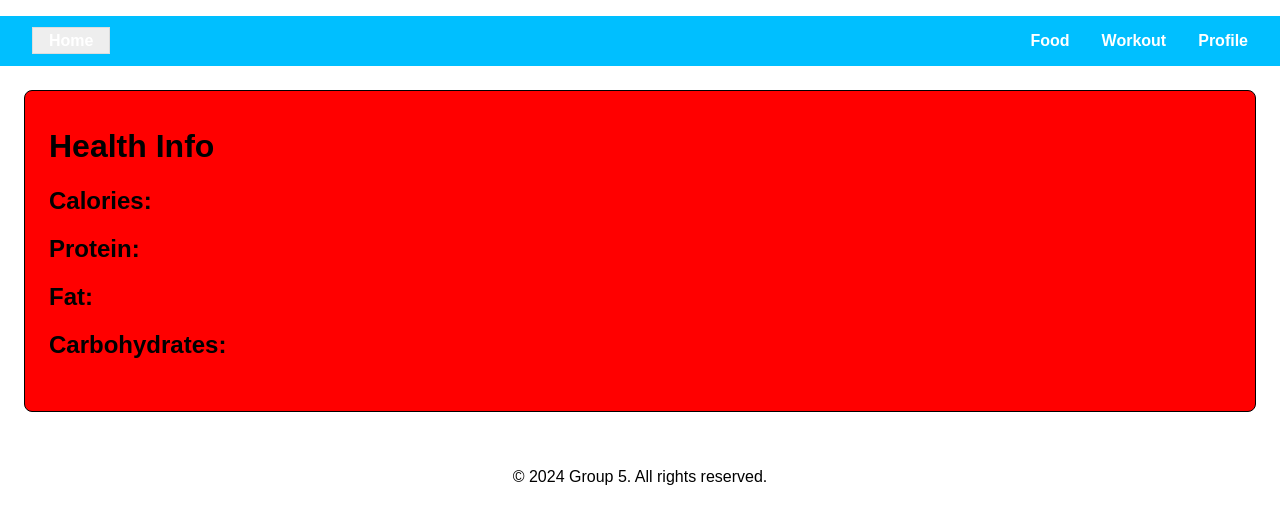
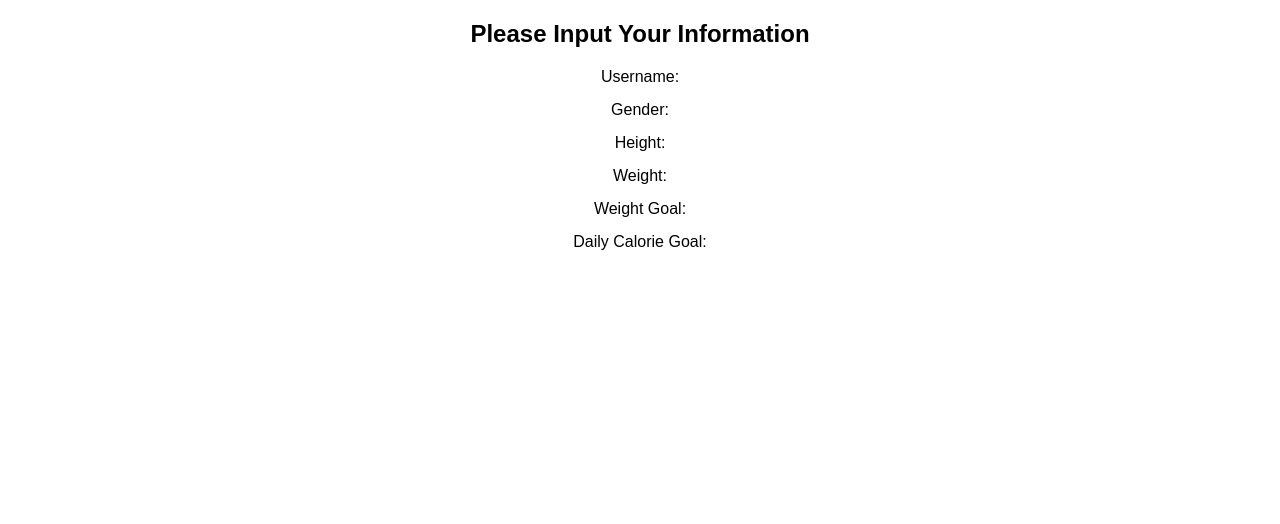
Before and after one commit to info340a-wi24/project-info-340-ab-group-5, a React (Create React App) app: page / in a window 1280 px wide. Before the commit this address led to /home. Shown: the top 524 px of the page. Built offline with nearby package versions, Linux system fonts and the light colour scheme.

Commit message:
Workout Changes

```diff
--- a/src/App.js
+++ b/src/App.js
@@ -13,7 +13,7 @@ function App(props)
 {
     const [calories, setCalories] = useState(0);
     const [workoutTime, setWorkoutTime] = useState(0);
-    const [userIsLoggedIn, setUserIsLoggedIn] = useState(true);
+    const [userIsLoggedIn, setUserIsLoggedIn] = useState(false);
 
     function RequireSignIn(props)
     {
```
